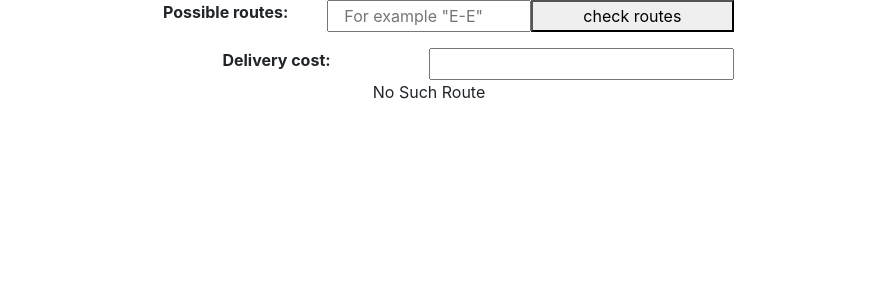
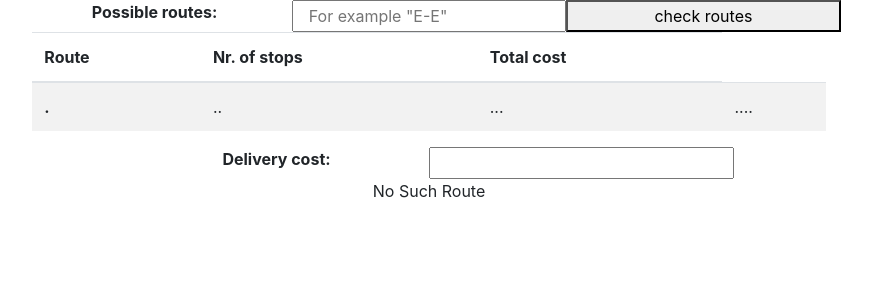
Before and after one commit to SebastianLindback/ACME_delivery_service, a React (Create React App) app in the folder client/: page / in a window 1280 px wide. Shown: the top 300 px of the page, without its empty margins (211-1083 px from the left). Built offline with nearby package versions, Linux system fonts and the light colour scheme.

Commit message:
Case-2_Added Default value to table header

```diff
--- a/client/src/components/RoutePossibilityComponent.tsx
+++ b/client/src/components/RoutePossibilityComponent.tsx
@@ -4,8 +4,17 @@ import CalculateRoutePossibilities from '../utils/CalculateRoutePossibilities';
 
 function RoutePossibilityComponent() {
   const [input, setInput] = useState("")
-  const [tableBody, setTableBody] = useState<JSX.Element[]>();
-  const [tableHeader, setTableHeader] = useState<JSX.Element>();
+  const [tableBody, setTableBody] = useState<JSX.Element[]>([<tr>
+    <th scope="row">.</th>
+    <td>..</td>
+    <td>...</td>
+    <td>....</td>
+  </tr>]);
+  const [tableHeader, setTableHeader] = useState<JSX.Element>(<tr>
+    <th scope="col">Route</th>
+    <th scope="col">Nr. of stops</th>
+    <th scope="col">Total cost</th>
+  </tr>);
   const handleChange = (event: React.ChangeEvent<HTMLInputElement>) => {
     setInput(event.target.value);
 
@@ -64,7 +73,7 @@ function RoutePossibilityComponent() {
     }
 
     return (<>
-      <div className='row col-6 d-flex flex-colum justify-content-between mx-auto'>
+      <div className='row  col-sm-12  col-lg-8 d-flex flex-colum justify-content-between mx-auto'>
         <label className='col-4 text-center'><strong> Possible routes: </strong></label>
           <input
             className='col-4 '
@@ -76,11 +85,10 @@ function RoutePossibilityComponent() {
             onKeyPress={onKeyPress}
           />
           <button className='col-4' onClick={calculateTable}>check routes</button>
-        </div>
-        <div className='row col-12'>
+
+          <div className='row col-12 mx-auto'>
         <table className=" table table-striped ">
 
-        <thead></thead>
         <thead className="thead">
           {tableHeader}
         </thead>
@@ -90,6 +98,8 @@ function RoutePossibilityComponent() {
         </table>
 
       </div>
+        </div>
+
       </>)
 }
 
```
